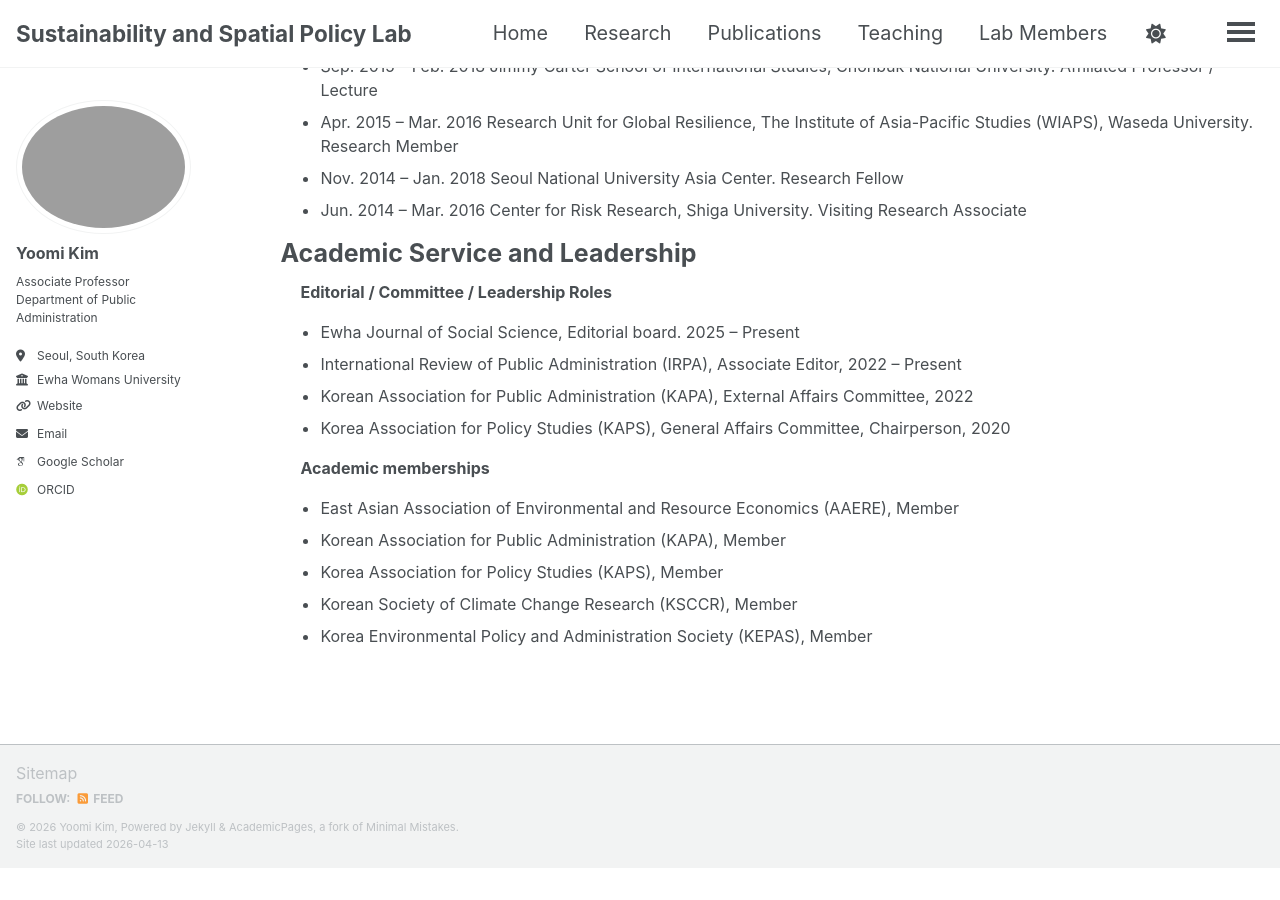
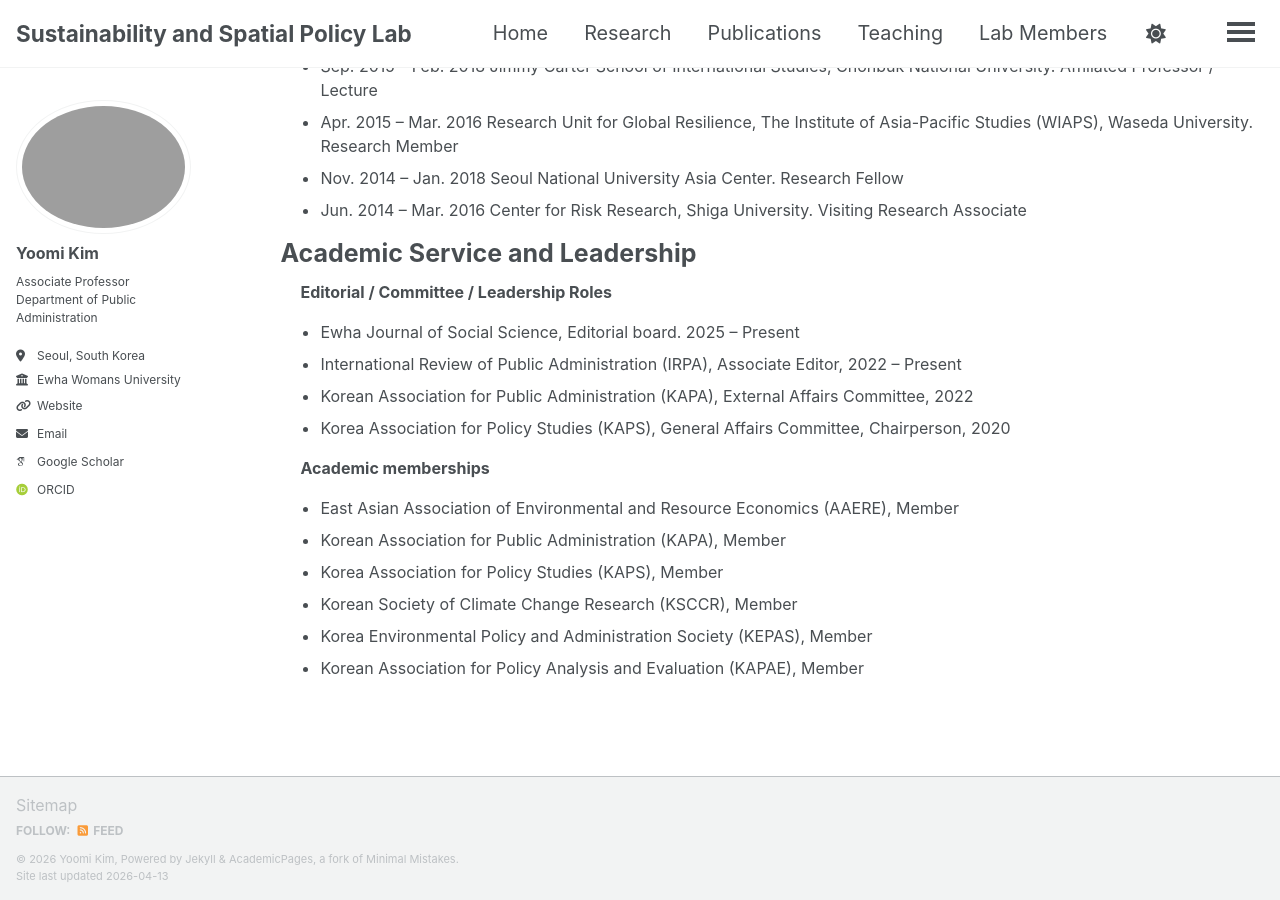
Before and after one commit to ymkim-ssplab/ymkim-ssplab.github.io, a Jekyll site: the page built from _pages/cv.md, in a window 1280 px wide and 900 px high, scrolled down 741 px. Built offline with Jekyll 4.4.1, drawn with Linux system fonts in a browser that asks for light colours; some web fonts are replaced; a script bundle is joined from its source files by our own code; library files that are not in the unit come from our copies; before the commit the page ends 1609 px from its top, so only the background shows below that.

Commit message:
Update cv.md

```diff
--- a/_pages/cv.md
+++ b/_pages/cv.md
@@ -63,3 +63,4 @@ Academic Service and Leadership
 * Korea Association for Policy Studies (KAPS), Member
 * Korean Society of Climate Change Research (KSCCR), Member
 * Korea Environmental Policy and Administration Society (KEPAS), Member
+* Korean Association for Policy Analysis and Evaluation (KAPAE), Member
```
